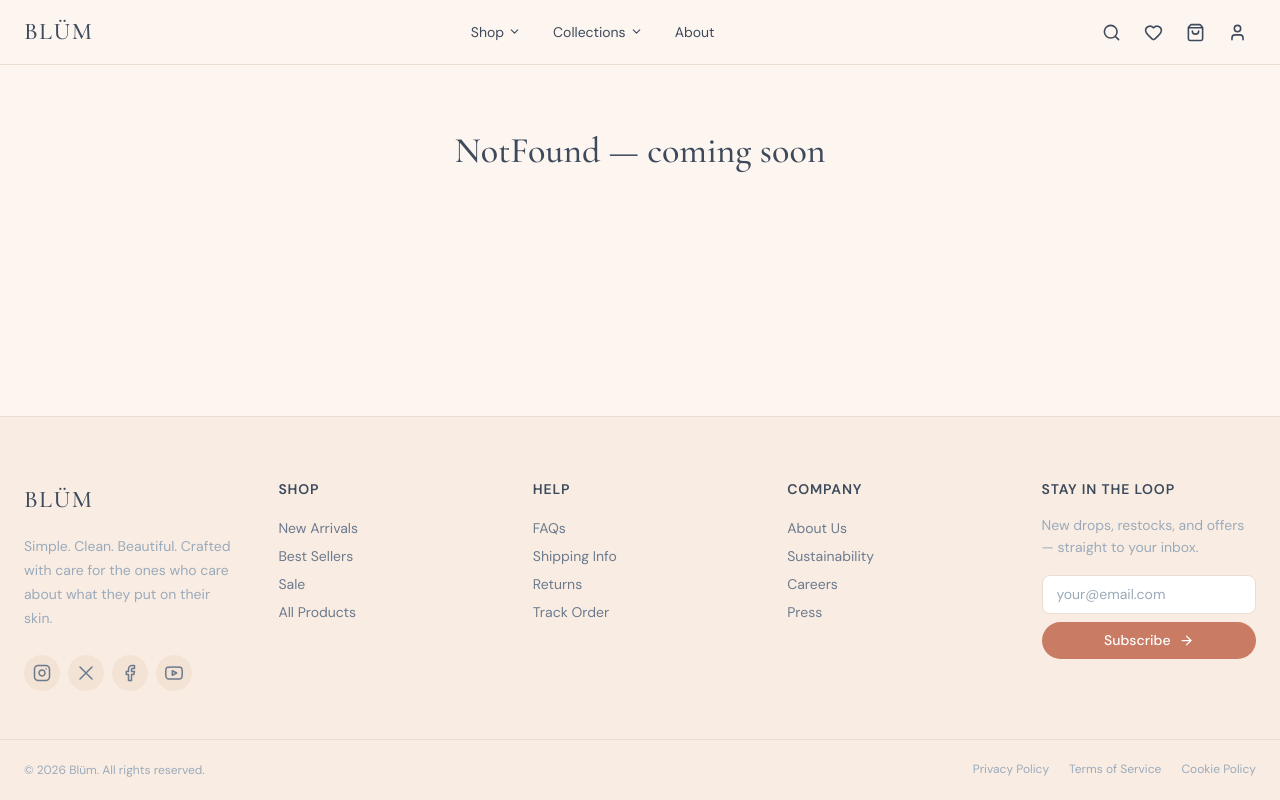
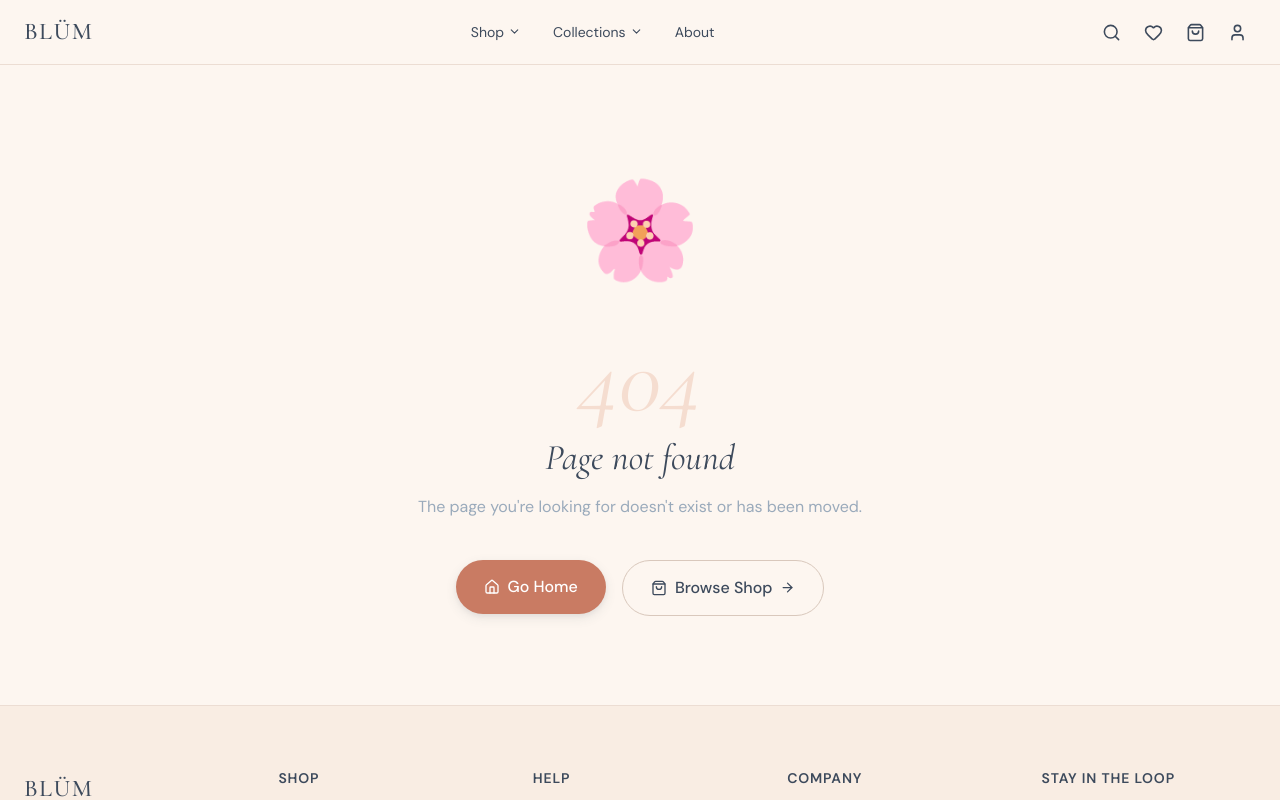
Before and after one commit to HuMzAHCodes/Ecommerce_Store, a React (Vite) app: page /careers in a window 1280 px wide. Shown: the top 800 px of the page. Built offline with nearby package versions, Linux system fonts and the light colour scheme; a web font is replaced by a local one.

Commit message:
Added NotFound 404 page with animated entrance and CTAs

```diff
--- a/src/pages/NotFound.tsx
+++ b/src/pages/NotFound.tsx
@@ -1,39 +1,98 @@
-const NotFound = () => (
-  <div style={{ padding: "4rem 1.5rem", textAlign: "center", fontFamily: "sans-serif" }}>
-    <h2>NotFound — coming soon</h2>
-  </div>
-);
+import { motion } from "framer-motion";
+import { Link } from "react-router-dom";
+import { ArrowRight, Home, ShoppingBag } from "lucide-react";
+import { useTheme } from "../theme/ThemeContext";
+
+const NotFound = () => {
+  const theme = useTheme();
+  const { colors, typography, radius, shadows } = theme;
+
+  return (
+    <div style={{ minHeight:"80vh", display:"flex", alignItems:"center", justifyContent:"center", background: colors.bgPrimary, padding:"3rem 1.5rem" }}>
+      <motion.div initial={{ opacity:0, y:30 }} animate={{ opacity:1, y:0 }} transition={{ duration:0.6 }} style={{ textAlign:"center", maxWidth:480 }}>
+        <motion.div animate={{ rotate:[0, -5, 5, -5, 0] }} transition={{ duration:0.5, delay:0.4 }}
+          style={{ fontSize:"6rem", marginBottom:"1.5rem" }}>
+          🌸
+        </motion.div>
+        <h1 style={{ fontFamily: typography.fontDisplay, fontSize: "6rem", color: colors.accentLight, fontStyle:"italic", lineHeight:1, marginBottom:"0.5rem" }}>404</h1>
+        <h2 style={{ fontFamily: typography.fontDisplay, color: colors.textPrimary, fontStyle:"italic", marginBottom:"0.875rem" }}>Page not found</h2>
+        <p style={{ fontFamily: typography.fontBody, color: colors.textMuted, marginBottom:"2.5rem", lineHeight:1.7 }}>
+          The page you're looking for doesn't exist or has been moved.
+        </p>
+        <div style={{ display:"flex", gap:"1rem", justifyContent:"center", flexWrap:"wrap" }}>
+          <Link to="/">
+            <motion.span whileHover={{ scale:1.03 }} whileTap={{ scale:0.97 }}
+              style={{ display:"inline-flex", alignItems:"center", gap:8, background: colors.accentPrimary, color: colors.textOnAccent, borderRadius: radius?.full, padding:"0.875rem 1.75rem", fontFamily: typography.fontBody, fontWeight: typography.weightMedium, cursor:"pointer", boxShadow: shadows?.md }}>
+              <Home size={16} /> Go Home
+            </motion.span>
+          </Link>
+          <Link to="/shop">
+            <motion.span whileHover={{ scale:1.03 }} whileTap={{ scale:0.97 }}
+              style={{ display:"inline-flex", alignItems:"center", gap:8, background:"transparent", color: colors.textPrimary, borderRadius: radius?.full, padding:"0.875rem 1.75rem", fontFamily: typography.fontBody, fontWeight: typography.weightMedium, cursor:"pointer", border:`1.5px solid ${colors.borderMedium}` }}>
+              <ShoppingBag size={16} /> Browse Shop <ArrowRight size={15} />
+            </motion.span>
+          </Link>
+        </div>
+      </motion.div>
+    </div>
+  );
+};
+
 export default NotFound;
 
-// ── File Overview ──────────────────────────────────────────────────────────────
+
+// ── File Overview ─────────────────────────────────────────────────────────────
 //
 // NotFound.tsx
-// Temporary placeholder for the 404 Not Found page. Renders a centered
-// "coming soon" heading with minimal inline styling.
-// No logic, no props, no theme dependency.
+// 404 error page — shown when a user navigates to a route that doesn't exist.
+// Fully static, no data fetching, no auth. Single centered card with two CTAs.
 //
-// This file exists solely to satisfy the catch-all route in App.tsx:
-//   <Route path="*" element={<NotFound />} />
-// Without it, any unmatched URL would render nothing instead of a
-// meaningful fallback.
+// ── Layout ────────────────────────────────────────────────────────────────────
 //
-// ── Route context ─────────────────────────────────────────────────────────────
+// Outer div:  minHeight 80vh, flex center — vertically and horizontally
+//             centers the card without taking the full screen height
+// Inner card: maxWidth 480, textAlign center — compact, readable error message
 //
-// Mounted on the wildcard path="*" route — the last route in the table,
-// matched only when no other route fits the current URL. Triggered by
-// mistyped URLs, stale links, deleted pages, or direct navigation to a
-// path that was never defined. Unlike the other placeholder pages this
-// one should never be "replaced" entirely — it always needs to exist as
-// the app's error boundary for routing.
+// ── Animations ───────────────────────────────────────────────────────────────
 //
-// ── What to build here ────────────────────────────────────────────────────────
+// All animations here are INLINE (written directly as prop values, not as
+// named variant objects). This means TypeScript infers types correctly
+// without needing the [number,number,number,number] tuple cast that
+// was required in About.tsx — no variants error in this file.
 //
-// This stub should eventually be replaced with a polished 404 page, which
-// will likely include:
-//   • Large "404" heading or illustrated graphic
-//   • Friendly message explaining the page could not be found
-//   • "Go back" button using useNavigate(-1) to return to the previous page
-//   • "Go to Homepage" link to /
-//   • "Browse the Shop" CTA link to /shop
-//   • Optional: search bar so the user can immediately look for what they wanted
-//   • Consistent theme styling via useTheme() matching the rest of the storefront
+// 1. Card entrance — motion.div wrapping everything
+//    opacity 0 + y 30 → opacity 1 + y 0 over 600ms (fires on mount)
+//
+// 2. Emoji wobble — motion.div around the 🌸 emoji
+//    rotate: [0, -5, 5, -5, 0] — keyframe sequence that plays once
+//    fires 400ms after mount (delay: 0.4) — gives the card time to
+//    appear before the emoji draws attention with the wobble
+//
+// ── Content ───────────────────────────────────────────────────────────────────
+//
+// 🌸 emoji     — decorative, wobbles on mount to soften the error feel
+// "404"        — large italic display font, colored accentLight (muted, not alarming)
+// "Page not found" — h2 italic display font, textPrimary
+// Body copy    — short explanation, textMuted, lineHeight 1.7
+//
+// ── CTA Buttons ───────────────────────────────────────────────────────────────
+//
+// Two buttons side by side (flex row, flexWrap for mobile):
+//
+// 1. "Go Home" → /
+//    Filled pill button — accentPrimary background, textOnAccent color
+//    Primary action — most users who land on 404 want to go home
+//
+// 2. "Browse Shop →" → /shop
+//    Outlined pill button — transparent background, borderMedium border
+//    Secondary action — gives an alternative destination
+//
+// Both buttons use whileHover: scale 1.03 and whileTap: scale 0.97
+// for consistent micro-interaction feedback across the app
+//
+// ── Dependencies ─────────────────────────────────────────────────────────────
+//
+//  react-router-dom — Link (Go Home → /, Browse Shop → /shop)
+//  framer-motion    — motion.div, motion.span
+//  lucide-react     — Home, ShoppingBag, ArrowRight (button icons)
+//  useTheme()       — colors, typography, radius, shadows tokens
```
